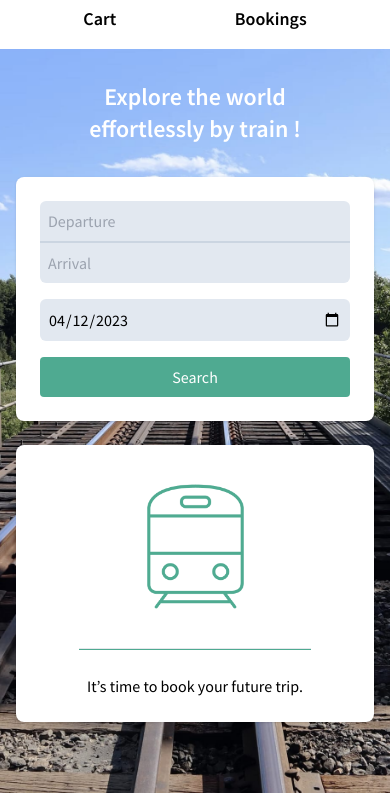
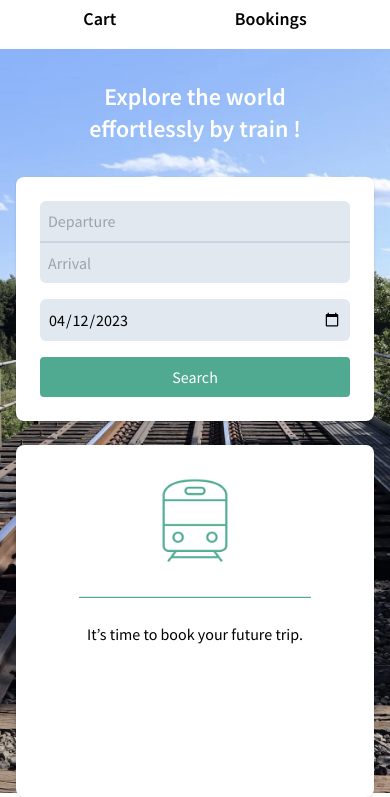
Before and after one commit to Ydelyn/tickethack-frontend, a plain HTML site: page index.html in a window 390 px wide. Shown: the part 51-848 px from the top of the page. Drawn offline with nearby package versions, Linux system fonts and the light colour scheme.

Commit message:
index & script

```diff
--- a/index.html
+++ b/index.html
@@ -24,12 +24,12 @@
             </ul>
         </nav>
     </header>
-    <main class="h-3/4">
+    <main>
         <div id="titles" class="text-center m-8">
             <h2 class="text-white font-semibold md:text-4xl text-2xl m-4">Explore the world effortlessly by train !</h2>
             <p class="text-white text-xl font-light hidden md:block">Compare, book and enjoy cheap prices for train tickets: your journey starts on Tickethack.</p>
         </div>
-        <div class="lg:flex lg:justify-between lg:w-3/4 m-auto">
+        <div class="lg:flex lg:justify-between lg:w-3/4 m-auto h-[30rem]">
             <div id="search" class="bg-white lg:m-6 shadow p-6 rounded-lg md:w-3/4 md:mx-auto mx-4 my-6">
                 <form action="" method="get" class="h-full relative">
                     <input type="text" class="bg-slate-200 w-full p-2 rounded-t-md border-b-2 border-solid border-slate-300" id="input-departure" placeholder="Departure">
@@ -38,8 +38,8 @@
                     <input type="button" value="Search" class="w-full p-2 mt-4 rounded text-white bg-[#4FAA91] lg:absolute lg:bottom-0 lg:left-0" id="input-submit">
                 </form>
             </div>
-            <div id="result" class="bg-white lg:m-6 shadow p-6 text-center rounded-lg md:w-3/4 md:mx-auto mx-4 my-6">
-                <img src="./img/train.png" alt="Image de train" class="m-auto w-1/2">
+            <div id="result" class="bg-white overflow-y-auto lg:m-6 shadow p-6 text-center rounded-lg md:w-3/4 md:mx-auto h-[22rem] lg:h-auto mx-4 my-6">
+                <img src="./img/train.png" alt="Image de train" class="m-auto w-1/3 lg:w-1/2 ">
                 <hr class="w-3/4 mx-auto my-6 h-0.5 bg-[#4FAA91]">
                 <p class="">It’s time to book your future trip.</p>
             </div>
--- a/script.js
+++ b/script.js
@@ -22,14 +22,14 @@ document.querySelector('#input-submit').addEventListener('click', function(){
         })
         .then(resp => resp.json())
         .then(data => {
+            document.querySelector('#result').innerHTML = ''
             if(data.trips.length === 0){
                 document.querySelector('#result').firstElementChild.src = "./img/notfound.png"
                 document.querySelector('#result').lastElementChild.textContent = "No trip found."
             }else{
-                document.querySelector('#result').innerHTML = ''
                 for(trip of data.trips){
                     document.querySelector('#result').innerHTML +=`
-                    <div class="flex justify-between bg-zinc-400 p-2 m-1 rounded-lg">
+                    <div class="grid grid-cols-6 grid-rows-1 bg-slate-200 p-2 my-3 rounded-lg text-center">
                         <p style="display:none">${trip.date}</p>
                         <p>${trip.departure}</p>
                         <p class="mx-1">></p>
```
